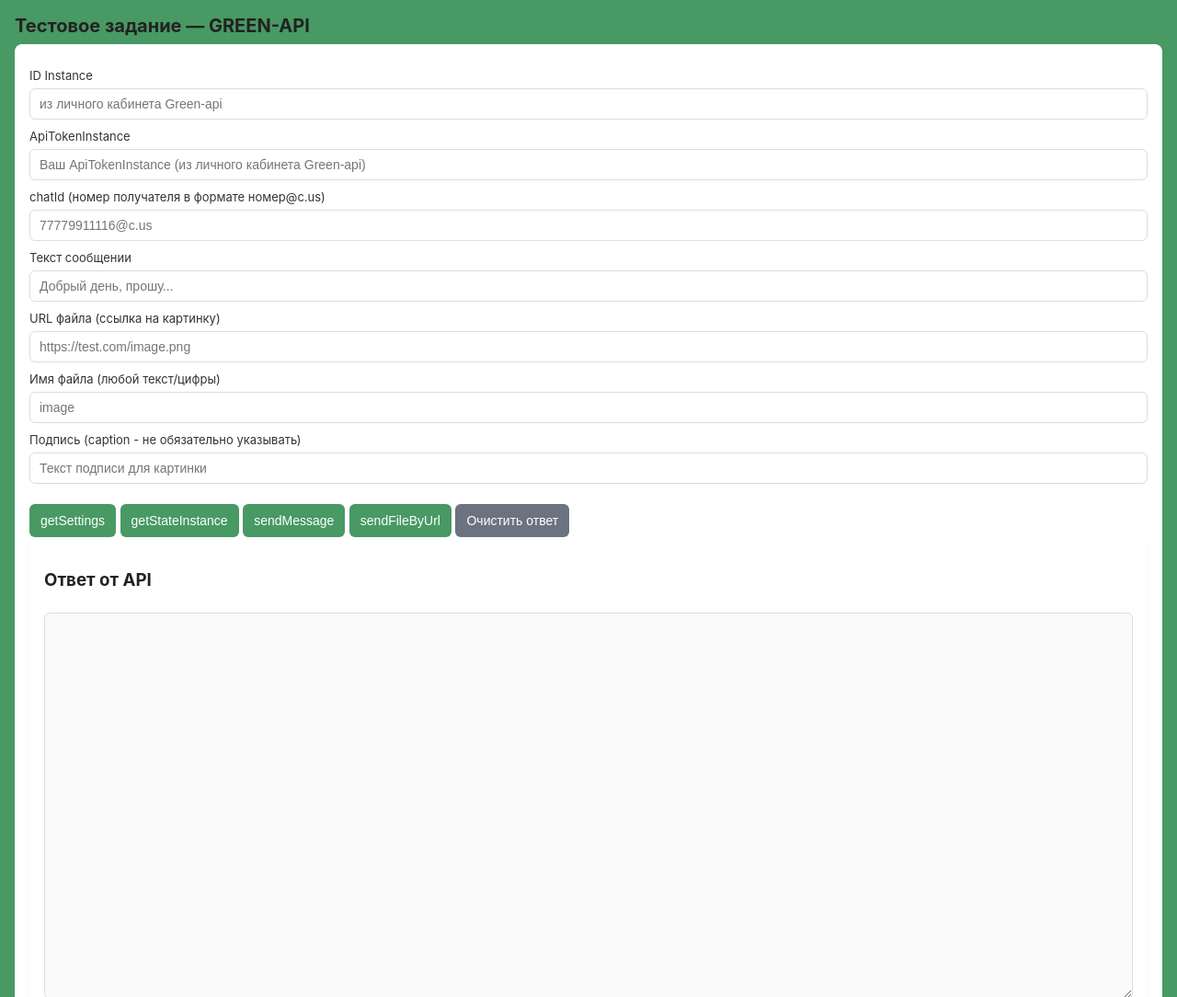
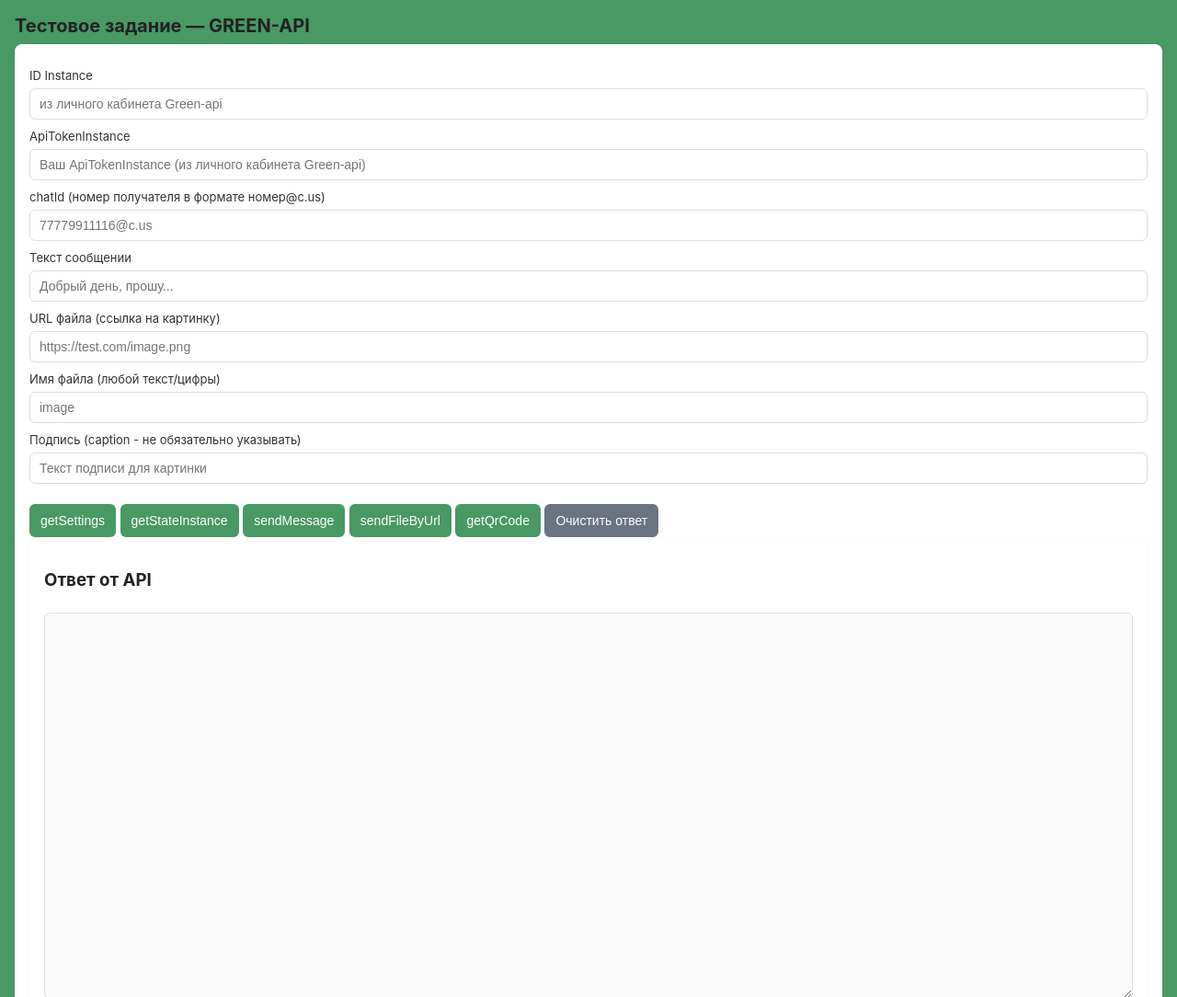
Before and after one commit to nazarbeck/green-api-test, a plain HTML site: page index.html in a window 1280 px wide. Shown: the top 1084 px of the page at 92% size. Drawn offline with Linux system fonts and the light colour scheme.

Commit message:
index.html

```diff
--- a/index.html
+++ b/index.html
@@ -57,6 +57,7 @@
         <button class="btn" id="btnGetState">getStateInstance</button>
         <button class="btn" id="btnSendMsg">sendMessage</button>
         <button class="btn" id="btnSendFile">sendFileByUrl</button>
+         <button class="btn" id="getQrCodee">getQrCode</button>
         <button class="btn secondary" id="btnClear">Очистить ответ</button>
     </div>
 
```
